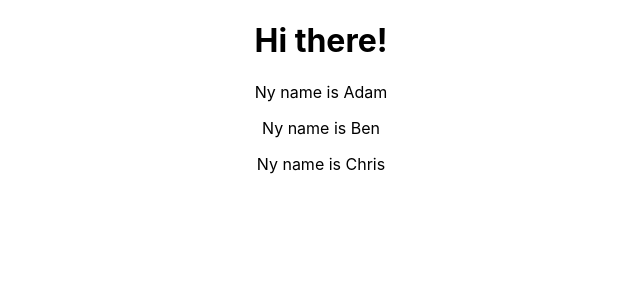
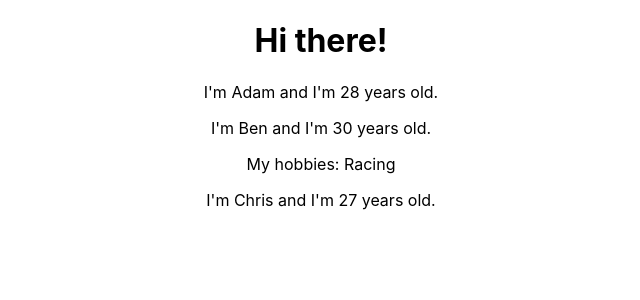
Before and after one commit to s-gubernator/react-use-class-component, a React (Create React App) app: page / in a window 1280 px wide. Shown: the top 300 px of the page, without its empty margins (319-959 px from the left). Built offline with nearby package versions, Linux system fonts and the light colour scheme.

Commit message:
Use children (#6)

```diff
--- a/src/App.js
+++ b/src/App.js
@@ -13,9 +13,11 @@ class App extends Component {
     return (
       <div className="App">
         <h1>Hi there!</h1>
-        <Person  name='Adam' />
-        <Person  name='Ben' />
-        <Person  name='Chris' />
+        <Person name='Adam' age='28' />
+        <Person name='Ben'age='30'>
+          My hobbies: Racing
+        </Person>
+        <Person name='Chris' age='27'/>
       </div>
     );
     // return React.createElement('div', { className: 'App' }, React.createElement('h1', null, 'Edited content'));
--- a/src/Person/Person.js
+++ b/src/Person/Person.js
@@ -2,7 +2,10 @@ import React from 'react';
 
 const person = (props) => {
   return (
-    <p>Ny name is {props.name}</p>
+    <div>
+      <p>I'm { props.name } and I'm { props.age } years old.</p>
+      <p>{ props.children }</p>
+    </div>
   )
 }
 
```
